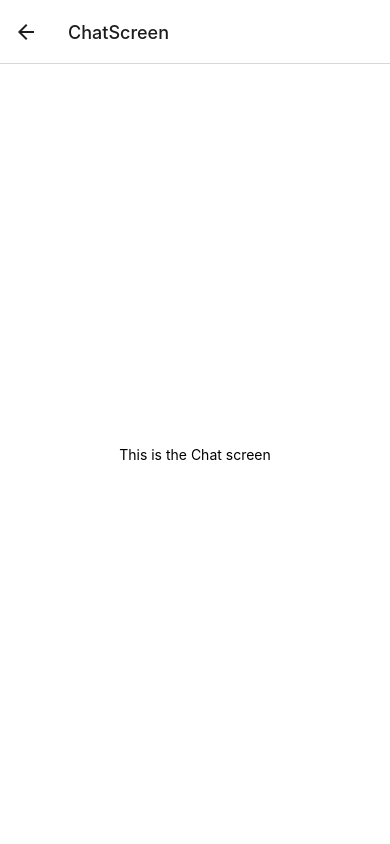
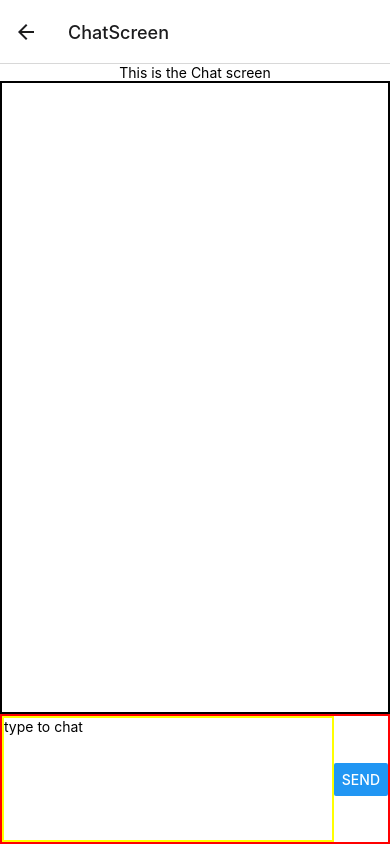
Before and after one commit to magg01/chat-app-Schmiede, a React Native app: screen /ChatScreen in a window 390 px wide. Built offline with nearby package versions, Linux system fonts and the light colour scheme; no server answers.

Commit message:
configure ChatScreen views

```diff
--- a/screens/ChatScreen.js
+++ b/screens/ChatScreen.js
@@ -1,10 +1,21 @@
 import { StatusBar } from 'expo-status-bar';
-import { StyleSheet, Text, View } from 'react-native';
+import { StyleSheet, Text, TextInput, View, Button } from 'react-native';
 
 const ChatScreen = () => {
   return (
     <View style={styles.container}>
       <Text>This is the Chat screen</Text>
+      <View style={styles.chatWindow}>
+
+      </View>
+      <View style={styles.inputContainer} >
+        <View style={styles.textInputContainer}>
+          <TextInput placeholder='type to chat'/>
+        </View>
+        <View style={styles.buttonContainer}>
+          <Button style={styles.button} title="send" onPress={() => console.log("send")}/>
+        </View>
+      </View>
       <StatusBar style="auto" />
     </View>
   );
@@ -17,6 +28,30 @@ const styles = StyleSheet.create({
     flex: 1,
     backgroundColor: '#fff',
     alignItems: 'center',
-    justifyContent: 'center',
+    justifyContent: 'flex-start' ,
   },
+  chatWindow: {
+    flex: 5,
+    justifyContent: 'flex-start',
+    alignItems: 'center',
+    borderWidth: 2,
+    borderColor: 'black',
+    width: '100%',
+  },
+  inputContainer: {
+    flex: 1,
+    flexDirection: 'row',
+    alignItems: 'stretch',
+    width: '100%',
+    borderWidth: 2,
+    borderColor: 'red',
+  },
+  buttonContainer: {
+    alignSelf: 'center',
+  },
+  textInputContainer: {
+    borderWidth: 2,
+    borderColor: 'yellow',
+    flex: 4,
+  }
 });
```
